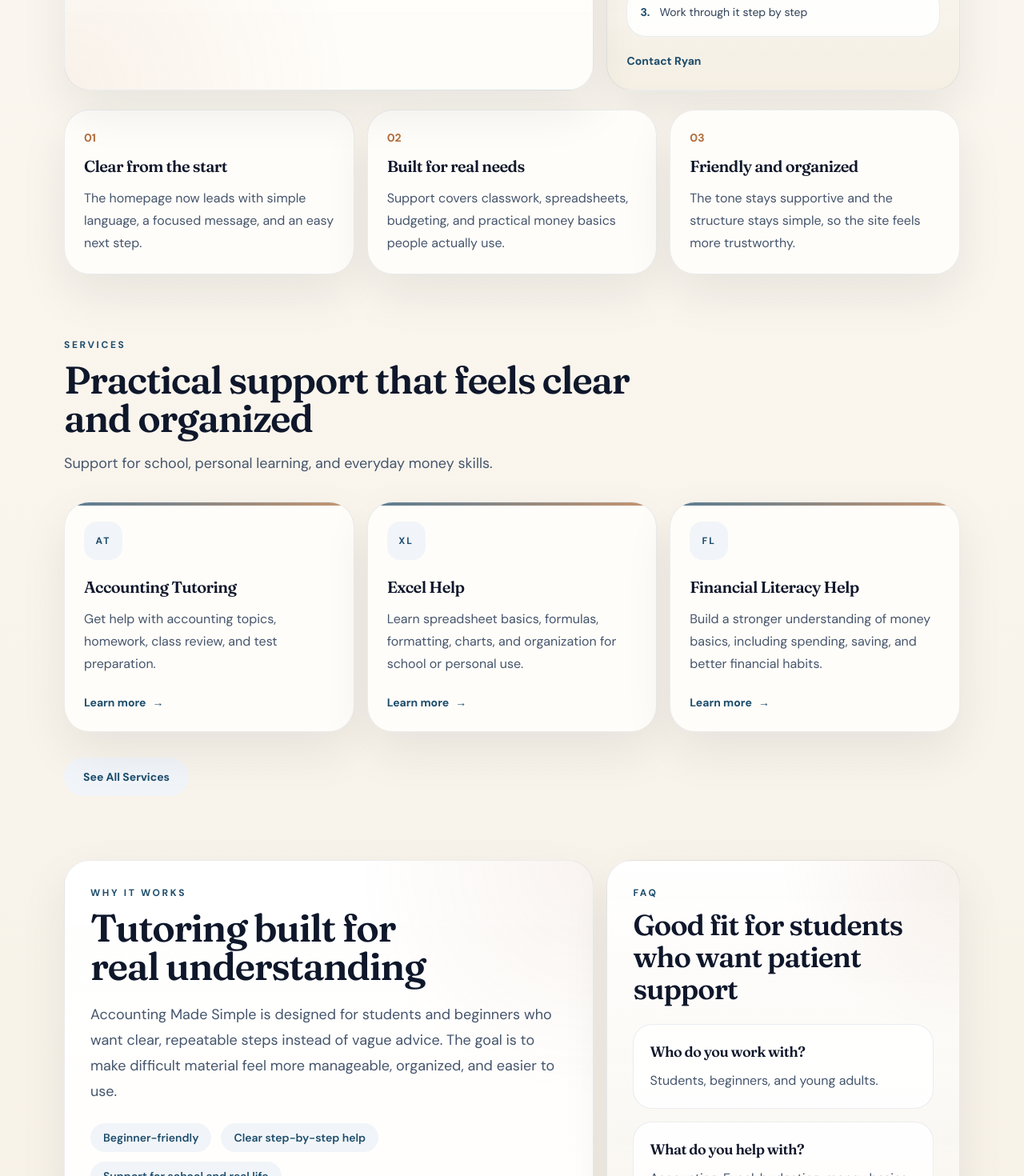
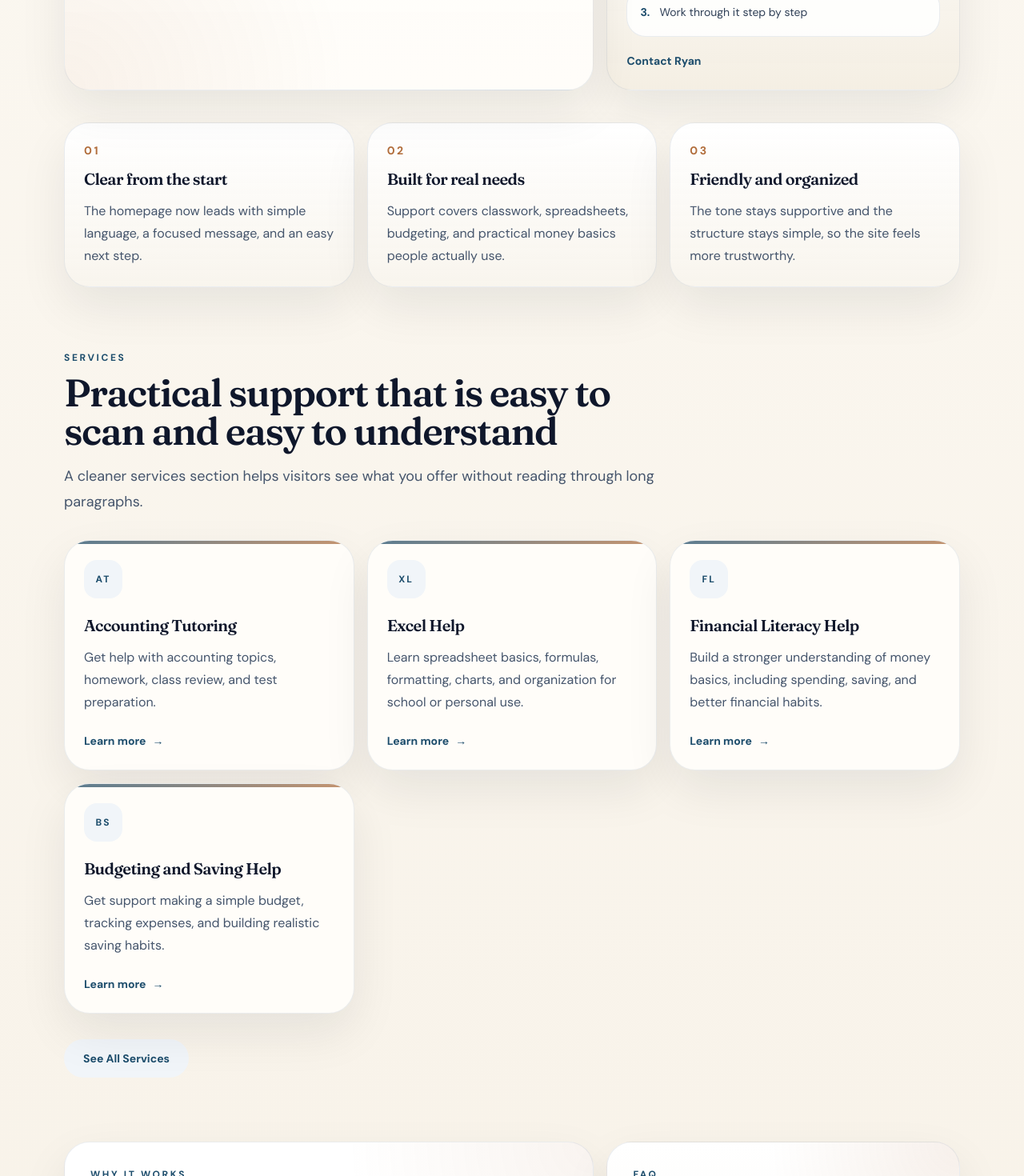
Before and after one commit to ryansoccer21-oss/accounting-made-simple, a Next.js app: page / in a window 1280 px wide. Shown: the part 1020-2490 px from the top of the page at 80% size. Built offline with nearby package versions, Linux system fonts and the light colour scheme.

Commit message:
Polish homepage layout and messaging

```diff
--- a/app/page.js
+++ b/app/page.js
@@ -12,10 +12,13 @@ export default function HomePage() {
     <>
       <HomeHero />
 
-      <section className="site-shell -mt-4 grid gap-4 md:grid-cols-3">
+      <section className="site-shell grid gap-4 md:grid-cols-3">
         {trustPoints.map((point, index) => (
-          <article key={point.title} className="surface-card p-6">
-            <p className="mb-3 text-sm font-bold text-[color:var(--warm)]">
+          <article
+            key={point.title}
+            className="surface-card bg-[linear-gradient(180deg,rgba(255,255,255,0.98),rgba(248,244,236,0.92))] p-6"
+          >
+            <p className="mb-3 text-sm font-bold uppercase tracking-[0.18em] text-[color:var(--warm)]">
               {String(index + 1).padStart(2, "0")}
             </p>
             <h2 className="mb-3 text-xl font-semibold text-slate-900">{point.title}</h2>
@@ -27,10 +30,10 @@ export default function HomePage() {
       <section className="site-shell section-gap">
         <SectionHeading
           eyebrow="Services"
-          title="Practical support that feels clear and organized"
-          copy="Support for school, personal learning, and everyday money skills."
+          title="Practical support that is easy to scan and easy to understand"
+          copy="A cleaner services section helps visitors see what you offer without reading through long paragraphs."
         />
-        <ServiceGrid items={services.slice(0, 3)} />
+        <ServiceGrid items={services.slice(0, 4)} />
         <div className="mt-8 flex">
           <Link className="cta-secondary" href="/services">
             See All Services
@@ -42,12 +45,12 @@ export default function HomePage() {
         <article className="surface-card bg-[radial-gradient(circle_at_top_right,rgba(177,109,59,0.08),transparent_28%),linear-gradient(180deg,rgba(255,255,255,0.98),rgba(255,253,249,1))] p-8">
           <p className="eyebrow">Why It Works</p>
           <h2 className="section-title max-w-[13ch] text-4xl md:text-5xl">
-            Tutoring built for real understanding
+            A homepage that feels more organized and more trustworthy
           </h2>
           <p className="section-copy mt-5 max-w-2xl">
-            Accounting Made Simple is designed for students and beginners who want clear,
-            repeatable steps instead of vague advice. The goal is to make difficult
-            material feel more manageable, organized, and easier to use.
+            The layout now moves in a clearer order: strong first impression, simple
+            service overview, helpful questions, and an easy way to make contact. That
+            keeps the site friendly while making it feel more polished.
           </p>
           <div className="mt-6 flex flex-wrap gap-3">
             {heroBadges.map((badge) => (
```
